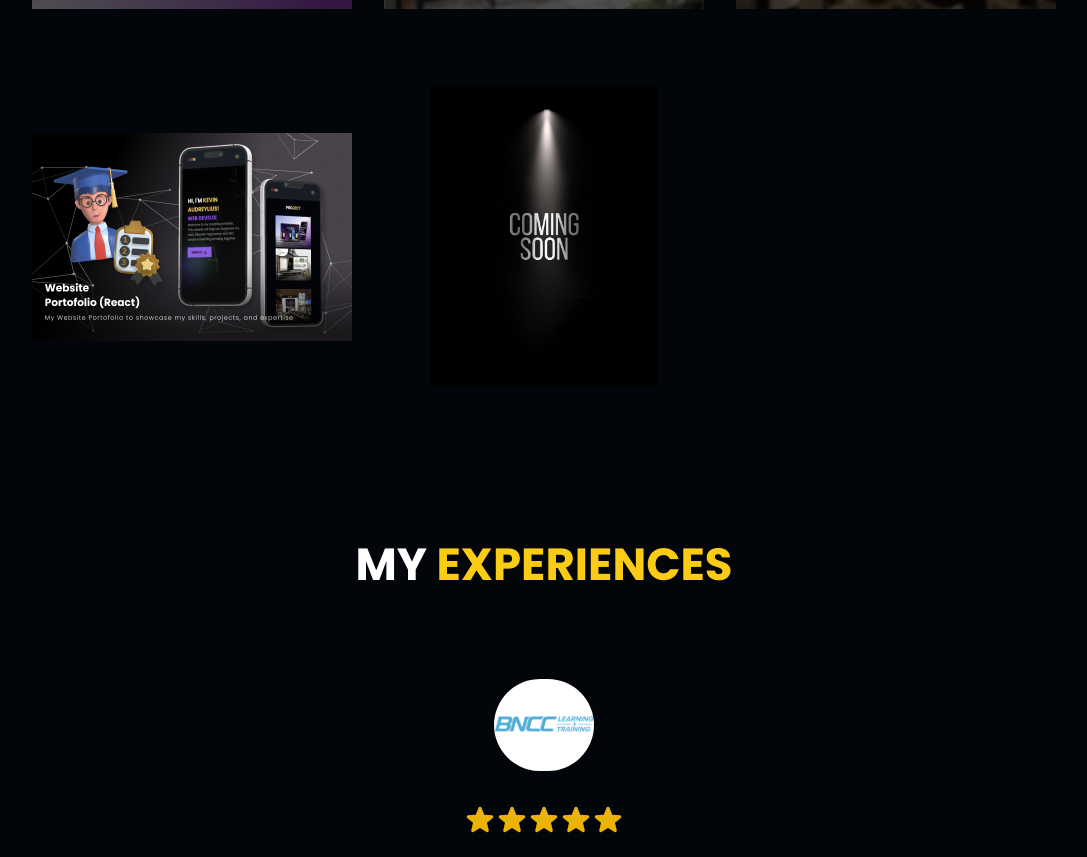
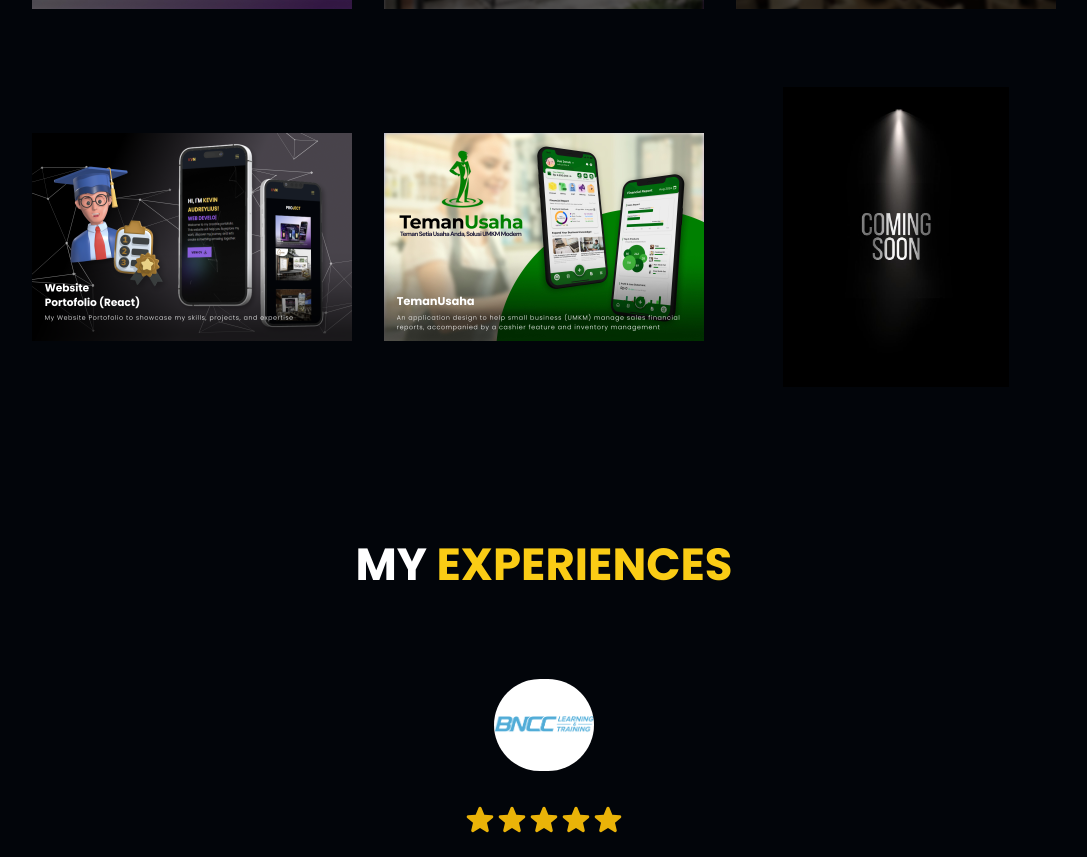
Before and after one commit to KevinAudreylius/Portofolio-2024, a Next.js app: page / in a window 1280 px wide. Shown: the part 3873-4730 px from the top of the page, without its empty margins (96-1183 px from the left). Built offline with nearby package versions, Linux system fonts and the light colour scheme.

Commit message:
Update Projects.tsx

```diff
--- a/components/Projects.tsx
+++ b/components/Projects.tsx
@@ -35,11 +35,18 @@
                     </div>
                 </a>
             </div>
-          <div data-aos="fade-up" data-aos-delay="1200">
+            <div data-aos="fade-up" data-aos-delay="1200">
+                <a href="https://www.figma.com/proto/65LWOWsgzYoneLpMbMVuJY/Projek-Lomba-(Teman-Usaha)?page-id=0%3A1&node-id=421-1208&node-type=canvas&viewport=-2733%2C-69%2C0.13&t=mm9HZw1WS6tzN6zW-1&scaling=scale-down&content-scaling=fixed&starting-point-node-id=421%3A1208" target="_blank" rel="noopener noreferrer">
+                    <div className='transform cursor-pointer hover:-translate-y-6 transition-all duration-200 relative w-[100%] h-[200px] md:h-[300px]'>
+                        <Image src="/images/project5.jpg" alt='portofolio' layout="fill" className='object-contain' />
+                    </div>
+                </a>
+            </div>
+            <div data-aos="fade-up" data-aos-delay="1500">
               <div className='transform cursor-pointer hover:-translate-y-6 transition-all duration-200 relative w-[100%] h-[200px] md:h-[300px]'>
                   <Image src="/images/soon.jpeg" alt='portofolio' layout="fill" className='object-contain' />
               </div>
-          </div>
+            </div>
         </div>
     </div>;
 };
```
